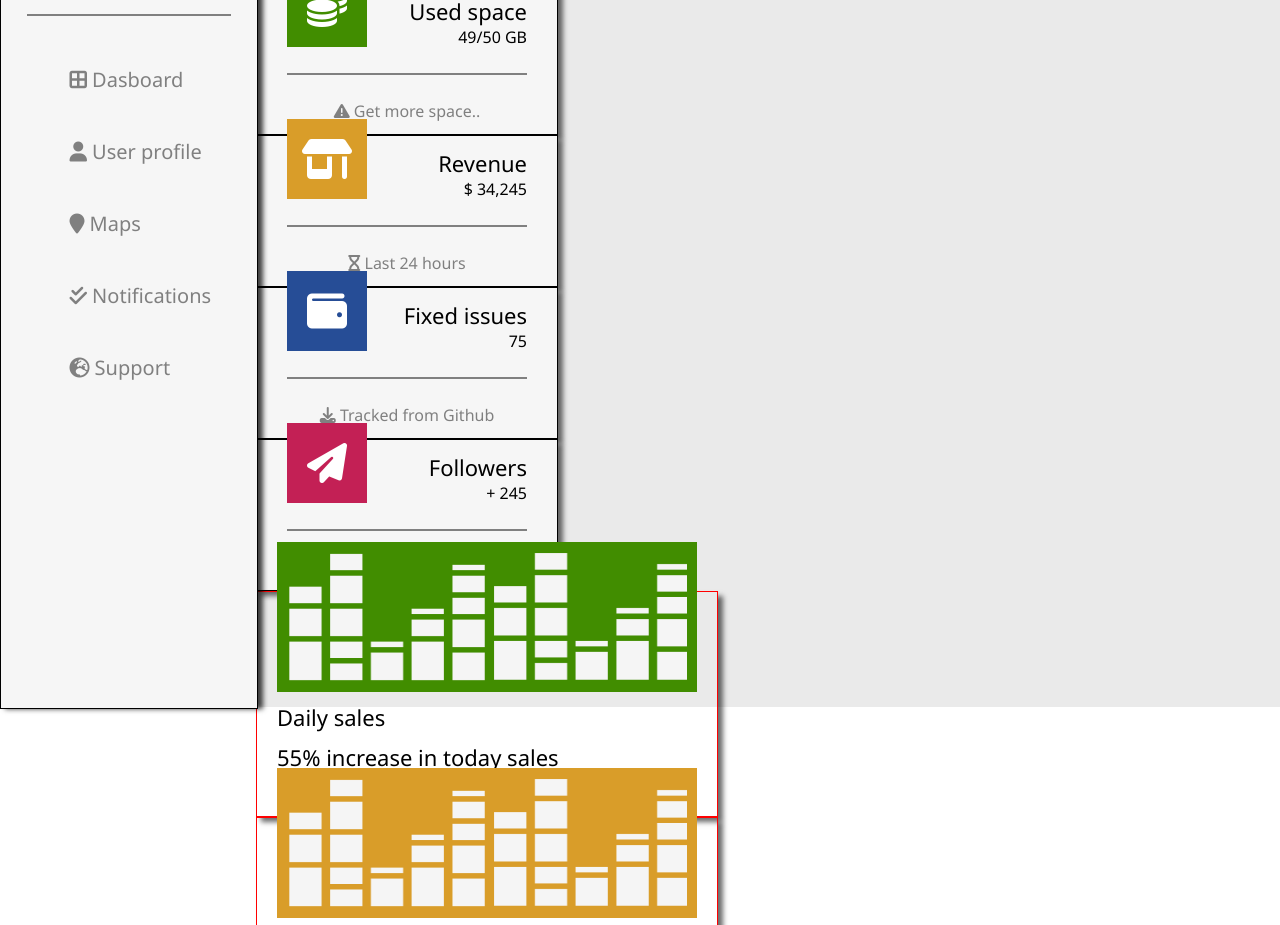
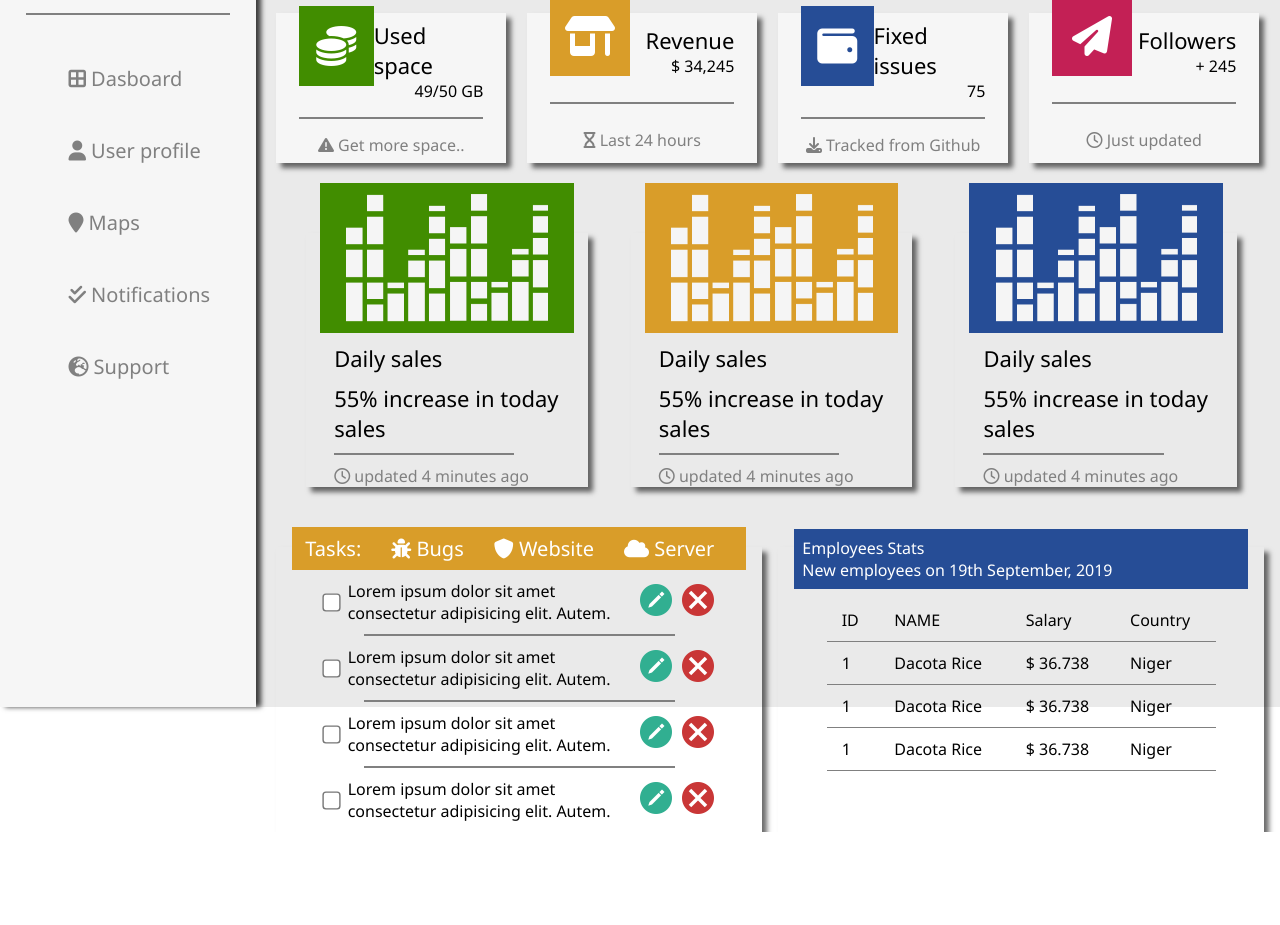
Before and after one commit to andreyk1n/Exam-task-1, a plain HTML site: page index.html in a window 1280 px wide. Shown: the part 93-1018 px from the top of the page. After the commit the page ends 925 px from the top, so only its background shows below. Drawn offline with Linux system fonts and the light colour scheme.

Commit message:
full main content

```diff
--- a/index.html
+++ b/index.html
@@ -34,6 +34,8 @@
 
             </div>
             <div class="main-content-container">
+
+                <div class="grid-container-row1">
                     <!-- 1 -->
                     <div class="first-type-card first-card1">
                         <div class="first-type-card-row1">
@@ -82,6 +84,8 @@
                         <div class="custom-hr"></div>
                         <div class="get-more"><a href="#"><i class="fa-regular fa-clock"></i> Just updated</a></div>
                     </div>
+                </div>
+                <div class="grid-container-row2">
                         <!-- 5 -->
                     <div class="second-type-card second-card1">
                         <div class="second-type-card-row1-card1">
@@ -118,8 +122,10 @@
                             <div class="get-more"><a href="#"><i class="fa-regular fa-clock"></i> updated 4 minutes ago</a></div>
                         </div>
                     </div>
+                </div>
+                <div class="grid-container-row3">
                     <!-- 8 -->
-                <div class="third-type-card third-card1">
+                    <div class="third-type-card-card1 third-card1">
                         <div class="third-type-card-row1">
                             <div class="third-type-card-header-item">
                                 <a href="#">Tasks:</a>
@@ -164,6 +170,44 @@
                             </div>
                         </div>
                     </div>
+                    <!-- 9 -->
+                    <div class="third-type-card-card2 third-card2">
+                        <div class="third-type-card2-row1">
+                            <div class="third-row1-text-container">
+                                <p>Employees Stats</p>
+                                <p>New employees on 19th September, 2019</p>
+                            </div>
+                        </div>
+                        <div class="third-type-card2-row2">
+                            <table>
+                                <tr>
+                                    <td>ID</td>
+                                    <td>NAME</td>
+                                    <td>Salary</td>
+                                    <td>Country</td>
+                                </tr>
+                                <tr>
+                                    <td>1</td>
+                                    <td>Dacota Rice</td>
+                                    <td>$ 36.738</td>
+                                    <td>Niger</td>
+                                </tr>
+                                <tr>
+                                    <td>1</td>
+                                    <td>Dacota Rice</td>
+                                    <td>$ 36.738</td>
+                                    <td>Niger</td>
+                                </tr>
+                                <tr>
+                                    <td>1</td>
+                                    <td>Dacota Rice</td>
+                                    <td>$ 36.738</td>
+                                    <td>Niger</td>
+                                </tr>
+                            </table>
+                        </div>
+                    </div>
+                </div>
             </div>
         </div>
     </div>
--- a/style.css
+++ b/style.css
@@ -34,7 +34,6 @@ html {
     position: fixed;
     width: 20vw;
     height: 100vh;
-    border: 1px solid black;
     background-color: #f6f6f6;
     box-shadow: 5px 0px 5px 0px rgba(0,0,0,0.75);
 }
@@ -106,9 +105,7 @@ html {
 /* first-type-card */
 
 .first-type-card {
-    border: 1px solid black;
-    width: 300px;
-    /* тимчасово */
+    width: 18vw;
     height: 150px;
     display: flex;
     flex-direction: column;
@@ -208,9 +205,7 @@ html {
 /* second-type-card */
 
 .second-type-card {
-    border: 1px solid red;
-    width: 460px;
-    /* тимчасово */
+    width: 22vw;
     display: flex;
     flex-direction: column;
     justify-content: center;
@@ -221,13 +216,13 @@ html {
 }
 
 .second-type-card img {
-    width: 400px;
+    width: 80%;
     height: 150px;
 
 }
 
 .second-type-card-row1-card1 {
-    width: 420px;
+    width: 90%;
     margin-top: -50px;
     display: flex;
     justify-content: center;
@@ -236,7 +231,7 @@ html {
 }
 
 .second-type-card-row1-card2 {
-    width: 420px;
+    width: 90%;
     margin-top: -50px;
     display: flex;
     justify-content: center;
@@ -245,7 +240,7 @@ html {
 }
 
 .second-type-card-row1-card3 {
-    width: 420px;
+    width: 90%;
     margin-top: -50px;
     display: flex;
     justify-content: center;
@@ -254,7 +249,7 @@ html {
 }
 
 .second-type-card-row2 {
-    width: 420px;
+    width: 80%;
     display: flex;
     flex-direction: column;
     align-items: flex-start;
@@ -266,9 +261,8 @@ html {
 
 /* third-type-card */
 
-.third-type-card {
-    width: 460px;
-    border: 1px solid pink;
+.third-type-card-card1 {
+    width: 38vw;
     box-shadow: 5px 5px 5px 0px rgba(0,0,0,0.58);
     display: flex;
     flex-direction: column;
@@ -278,7 +272,7 @@ html {
 
 .third-type-card-row1 {
     margin-top: -20px;
-    width: 420px;
+    width: 90%;
     background-color: #d99d29;
     display: flex;
     justify-content: flex-start;
@@ -302,7 +296,9 @@ html {
 }
 
 .third-type-card-row2 {
-    width: 420px;
+    padding-top: 10px;
+    padding-bottom: 10px;
+    width: 80%;
     display: flex;
     flex-direction: column;
     justify-content: center;
@@ -311,7 +307,6 @@ html {
 }
 
 .third-type-card-row2-item {
-
     display: flex;
     justify-content: space-around;
     align-items: center;
@@ -325,3 +320,111 @@ html {
 .third-type-card-row2-item a:hover {
     transform: scale(1.2);
 }
+
+.third-row1-text-container {
+    color: white;
+}
+
+.third-type-card-card2 {
+    width: 38vw;
+    box-shadow: 5px 5px 5px 0px rgba(0,0,0,0.58);
+    display: flex;
+    flex-direction: column;
+    justify-content: center;
+    align-items: center;
+}
+
+.third-type-card2-row1 {
+    margin-top: -80px;
+    width: 90%;
+    background-color: #264d96;
+    display: flex;
+    justify-content: flex-start;
+    gap: 20px;
+    padding: 8px;
+}
+
+.third-type-card2-row2 {
+    width: 80%;
+    padding-top: 10px;
+}
+
+table {
+    width: 100%;
+    border-collapse: collapse;
+}
+
+tr {
+    border-bottom: 1px solid gray;
+ }
+
+table tr td {
+    padding-left: 15px;
+    padding-right: 15px;
+    padding-top: 10px;
+    padding-bottom: 10px;
+}
+
+/* grid cards */
+
+.main-content-container {
+    padding-left: 20px;
+}
+
+.grid-container-row1 {
+    margin-top: 30px;
+    display: grid;
+    grid-template-areas:
+    'fr1 fr2 fr3 fr4';
+}
+
+.grid-container-row2 {
+    margin-left: 30px;
+    margin-top: 70px;
+    display: grid;
+    grid-template-areas:
+    'sr1 sr2 sr3';
+}
+
+.grid-container-row3 {
+    margin-top: 60px;
+    display: grid;
+    grid-template-areas:
+    'tr1 tr2';
+}
+
+.first-card1 {
+    grid-area: fr1;
+}
+
+.first-card2 {
+    grid-area: fr2;
+}
+
+.first-card3 {
+    grid-area: fr3;
+}
+
+.first-card4 {
+    grid-area: fr4;
+}
+
+.second-card1 {
+    grid-area: sr1;
+}
+
+.second-card2 {
+    grid-area: sr2;
+}
+
+.second-card3 {
+    grid-area: sr3;
+}
+
+.third-card1 {
+    grid-area: tr1;
+}
+
+.third-card2 {
+    grid-area: tr2;
+}
```
Lines whose indentation alone changed are shown as unchanged.
